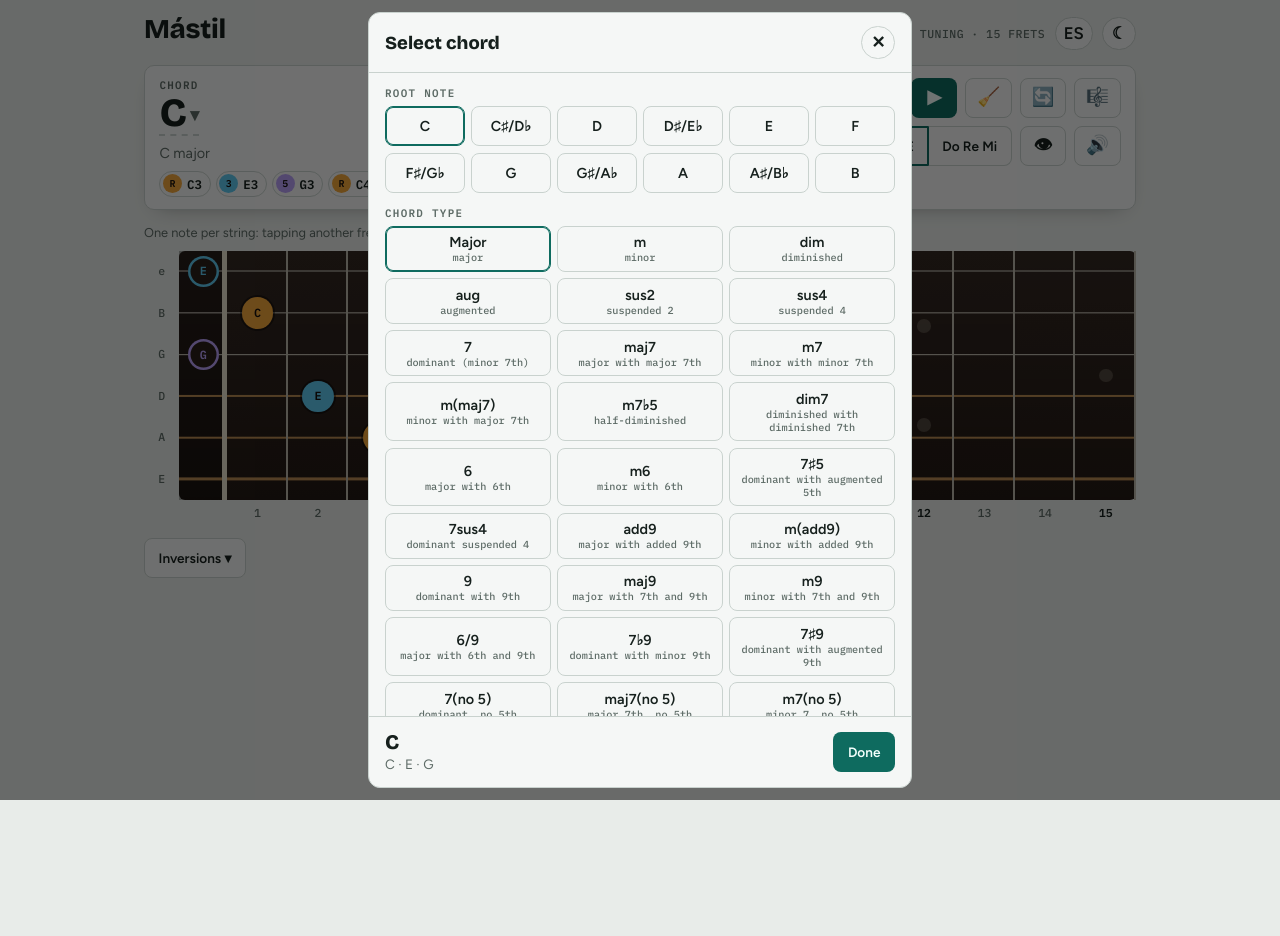
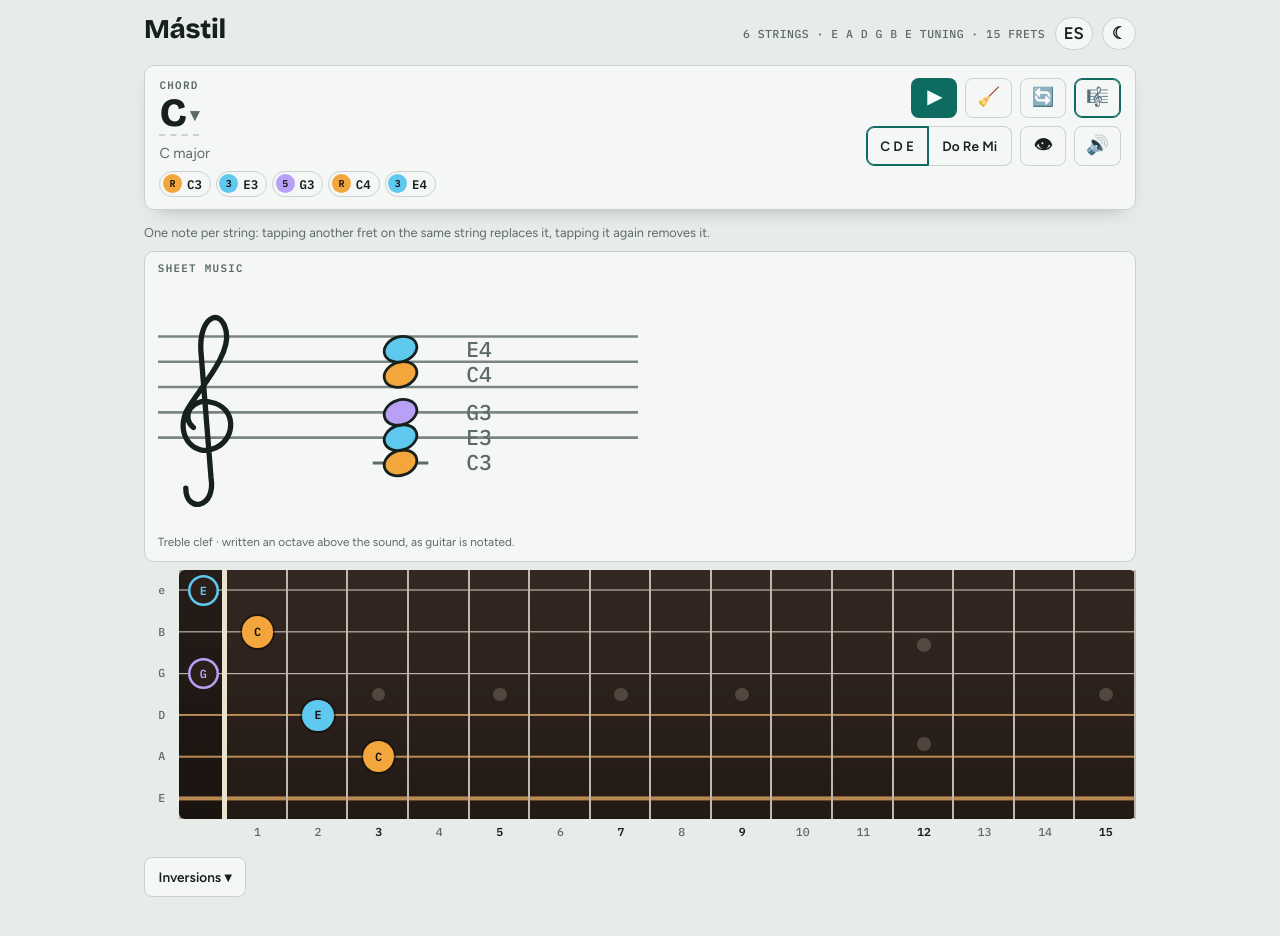
Before and after one commit to Fernando-Contreras/Fretboard, a plain HTML site: page site/index.html in a window 1280 px wide. Both pictures are taken after a click on the button "View as sheet music". Before the commit the page ends 800 px from the top, so only its background shows below. Drawn offline with Linux system fonts and the light colour scheme.

Commit message:
Partitura: el boton de nota musical muestra lo del mastil en pentagrama; enlace para elegir acorde sin acorde

```diff
--- a/site/index.html
+++ b/site/index.html
@@ -143,6 +143,10 @@ dialog.builder::backdrop{background:rgba(0,0,0,.55)}
 .bigbtn{font:inherit;letter-spacing:inherit;color:inherit;background:none;border:0;padding:0;margin:0;text-align:left;cursor:pointer;overflow-wrap:anywhere;border-bottom:2px dashed var(--line)}
 .bigbtn::after{content:" ▾";font-size:.45em;color:var(--muted);vertical-align:middle}
 .bigbtn:hover{border-bottom-color:var(--accent)}.bigbtn:focus-visible{outline:2px solid var(--accent);outline-offset:3px}
+.linkbtn{font:600 .8rem var(--font-b);color:var(--accent);background:none;border:0;padding:.2rem 0;cursor:pointer;text-decoration:underline dotted;text-underline-offset:3px}
+.sheet{background:var(--panel);border:1px solid var(--line);border-radius:10px;padding:.6rem .8rem;display:grid;gap:.35rem}
+.sheet svg{width:100%;max-width:30rem;max-height:17rem;height:auto;color:var(--ink)}
+.sheet .cap{font-size:.74rem;color:var(--muted)}
 #tip{position:fixed;z-index:60;left:0;top:0;background:var(--ink);color:var(--bg);font:600 .78rem/1.3 var(--font-b);padding:.35rem .6rem;border-radius:6px;pointer-events:none;max-width:16rem;opacity:0}
 #tip.show{opacity:1}
 </style>
@@ -165,7 +169,7 @@ dialog.builder::backdrop{background:rgba(0,0,0,.55)}
         <button class="btn primary ib" id="strum" data-t="strum">▶</button>
         <button class="btn ib" id="clear" data-t="clear">🧹</button>
         <button class="btn ib" id="rotate" data-t="rotate">🔄</button>
-        <button class="btn ib" id="build" data-t="build">🎼</button>
+        <button class="btn ib" id="build" data-t="sheet" aria-pressed="false">🎼</button>
       </div>
       <div class="row">
         <span class="seg" role="group" aria-label="Notación" data-a="notation">
@@ -179,6 +183,7 @@ dialog.builder::backdrop{background:rgba(0,0,0,.55)}
 
   <section class="stage" id="stage">
     <div class="hintline" id="hint" data-i="hint">Una nota por cuerda: tocar otro traste de la misma cuerda la reemplaza, tocarla de nuevo la quita.</div>
+    <div class="sheet" id="sheet" hidden></div>
     <div class="scroller"><div class="board v" id="board"></div></div>
     <div class="row" id="invrow" hidden><button class="btn" id="invbtn" aria-expanded="false">Inversiones ▾</button></div>
   </section>
@@ -232,7 +237,7 @@ try{const s=localStorage.getItem('mastil-lang'); lang=(s==='es'||s==='en')?s:((n
 const tr=(es,en)=>lang==='en'?en:es;
 const D={
   tag:['6 CUERDAS · AFINACIÓN E A D G B E · 15 TRASTES','6 STRINGS · E A D G B E TUNING · 15 FRETS'],
-  strum:['Tocar','Strum'],clear:['Limpiar','Clear'],rotate:['Girar mástil','Rotate neck'],build:['Seleccionar acorde…','Select chord…'],
+  strum:['Tocar','Strum'],clear:['Limpiar','Clear'],rotate:['Girar mástil','Rotate neck'],sheet:['Ver en partitura','View as sheet music'],
   showall:['Ver todas las notas','Show all notes'],autostrum:['Sonar acorde al agregar','Strum when adding notes'],
   hint:['Una nota por cuerda: tocar otro traste de la misma cuerda la reemplaza, tocarla de nuevo la quita.','One note per string: tapping another fret on the same string replaces it, tapping it again removes it.'],
   build0:['Seleccionar acorde','Select chord'],hroot:['Nota raíz','Root note'],htype:['Tipo de acorde','Chord type'],bok:['Listo','Done'],
@@ -249,7 +254,7 @@ const intName=d=>{
 
 let sel=[null,null,null,null,null,null];
 let notation='let', showAll=false, autoStrum=false, orient=innerWidth<720?'v':'h';
-let curChord=null, invOpen=false, invIdx=0, invMore=false, lastKey='', voiceList=[], pinned=null;
+let curChord=null, sheetOpen=false, invOpen=false, invIdx=0, invMore=false, lastKey='', voiceList=[], pinned=null;
 
 const $=id=>document.getElementById(id);
 const fmt=n=>notation==='sol'?(SOL[n[0]]+n.slice(1)):n;
@@ -467,6 +472,10 @@ function renderReadout(notes,cands){
       h=`<div class="eyebrow">${tr('Intervalo','Interval')}</div><div class="big">${intName(d)}</div><div class="sub">${tr('Solo '+pcs.length+' notas distintas ('+pcs.map(p=>fmt(NEUTRAL[p])).join(' y ')+'), así que no forman un acorde.','Only '+pcs.length+' different notes ('+pcs.map(p=>fmt(NEUTRAL[p])).join(' and ')+'), so they do not form a chord.')}</div><div class="chips">${chips}</div>`}
   }
   el.innerHTML=h;
+  if(!(notes.length>=3&&cands.length)){
+    el.insertAdjacentHTML('beforeend',`<div><button class="linkbtn" id="pickbtn">${tr('Elegir un acorde','Pick a chord')} ▾</button></div>`);
+    $('pickbtn').onclick=()=>openBuilder(null);
+  }
   const cb=$('chordbtn'); if(cb) cb.onclick=()=>openBuilder(cands[0]);
   const ib=$('invbtn'), has=notes.length>=3&&cands.length>0;
   $('invrow').hidden=!has;
@@ -630,7 +639,50 @@ function openBuilder(c){
   if(c&&c.ti<TPL.length){bRoot=c.root;bTi=c.ti}
   buildDlgRender(); dlg.showModal();
 }
-$('build').onclick=()=>openBuilder(curChord);
+/* ---------- partitura ---------- */
+/* Modelo puro: cada nota → letra, alteración, octava escrita (la guitarra se escribe una octava arriba de lo que suena) y posición en el pentagrama. */
+function sheetModel(notes,chord){
+  const map=chord?new Map(chord.tones.map(t=>[t.pc,t])):null, seen=new Set(), items=[];
+  for(const n of notes){
+    if(seen.has(n.midi)) continue; seen.add(n.midi);
+    const pc=n.midi%12, t=map&&map.get(pc), name=t?t.name:NEUTRAL[pc];
+    const L=name[0], acc=name.slice(1), off=[...acc].reduce((a,c)=>a+(c==='♯'?1:-1),0), li=LET.indexOf(L);
+    const w=n.midi+12, wo=Math.round((w-off-LETPC[li])/12)-1, idx=wo*7+li;
+    items.push({midi:n.midi,name,L,acc,off,idx,wo,y:40-(idx-30)*5,role:t?t.role:null,label:name+(wo-1)});
+  }
+  items.sort((a,b)=>a.idx-b.idx||a.midi-b.midi);
+  let prev=null;
+  items.forEach(it=>{it.right=!!prev&&it.idx-prev.idx<=1&&!prev.right; prev=it});
+  items.forEach((it,i)=>{ // columnas de alteraciones para que no se encimen
+    let k=0; for(let j=0;j<i;j++) if(items[j].acc&&Math.abs(items[j].idx-it.idx)<6&&items[j].accCol===k) k++;
+    it.accCol=it.acc?k%3:0;
+  });
+  return items;
+}
+function renderSheet(notes,chord){
+  const box=$('sheet'); box.hidden=!sheetOpen; if(!sheetOpen) return;
+  const items=sheetModel(notes,chord), cx=96, W=190;
+  const ys=items.map(i=>i.y), minY=Math.min(-22,...ys.map(y=>y-12)), maxY=Math.max(76,...ys.map(y=>y+12));
+  let g='';
+  for(let i=0;i<5;i++) g+=`<line x1="0" y1="${i*10}" x2="${W}" y2="${i*10}" stroke="var(--muted)" stroke-width="1" opacity=".8"/>`;
+  g+=`<path d="M 9 60 C 9 70, 21 68, 19 56 L 15 6 C 14 -8, 23 -12, 25 -2 C 27 8, 13 22, 9 30 C 5 40, 13 48, 21 44 C 29 40, 29 28, 19 26 C 11 24, 7 32, 12 36" fill="none" stroke="currentColor" stroke-width="2.1" stroke-linecap="round" stroke-linejoin="round" transform="translate(2 0)"/>`;
+  for(const it of items){
+    const x=cx+(it.right?9:0), col=it.role?`var(--${it.role})`:'var(--neutral)';
+    for(let p=-10;p>=it.y-0.1&&p>=-80;p-=10) g+=`<line x1="${x-11}" y1="${p}" x2="${x+11}" y2="${p}" stroke="var(--muted)" stroke-width="1.2"/>`;
+    for(let p=50;p<=it.y+0.1&&p<=120;p+=10) g+=`<line x1="${x-11}" y1="${p}" x2="${x+11}" y2="${p}" stroke="var(--muted)" stroke-width="1.2"/>`;
+  }
+  for(const it of items){
+    const x=cx+(it.right?9:0), col=it.role?`var(--${it.role})`:'var(--neutral)';
+    g+=`<ellipse cx="${x}" cy="${it.y}" rx="6.6" ry="4.9" transform="rotate(-18 ${x} ${it.y})" fill="${col}" stroke="var(--ink)" stroke-width="1.1"/>`;
+    if(it.acc) g+=`<text x="${cx-15-it.accCol*10}" y="${it.y+4}" text-anchor="middle" font-size="12" fill="currentColor" font-family="var(--font-b)">${it.acc}</text>`;
+    g+=`<text x="${cx+26}" y="${it.y+3}" font-size="8.5" font-family="var(--font-m)" fill="var(--muted)">${fmt(it.name)}${it.wo-1}</text>`;
+  }
+  const names=items.map(i=>fmt(i.name)+(i.wo-1)).join(', ');
+  box.innerHTML=`<div class="eyebrow">${tr('Partitura','Sheet music')}</div>
+    <svg viewBox="0 ${minY} ${W} ${maxY-minY}" role="img" aria-label="${tr('Partitura: ','Sheet music: ')}${names||tr('sin notas','no notes')}">${g}</svg>
+    <div class="cap">${items.length?tr('Clave de sol · escrito una octava arriba del sonido, como se lee la guitarra.','Treble clef · written an octave above the sound, as guitar is notated.'):tr('Toca notas en el mástil y aparecen aquí.','Tap notes on the fretboard and they appear here.')}</div>`;
+}
+$('build').onclick=()=>{sheetOpen=!sheetOpen;$('build').setAttribute('aria-pressed',sheetOpen);update()};
 $('bx').onclick=()=>dlg.close('cancel');
 $('bok').onclick=()=>dlg.close('ok');
 dlg.addEventListener('click',e=>{if(e.target===dlg) dlg.close('cancel')});
@@ -707,7 +759,7 @@ function update(){
   if(pinned){const i=cands.findIndex(x=>x.root===pinned.root&&x.ti===pinned.ti);
     if(i<0) pinned=null; else if(i>0) cands.unshift(...cands.splice(i,1))}
   const chord=cands[0]||null; curChord=chord;
-  renderBoard(chord); renderReadout(notes,cands); renderInv(chord,notes);
+  renderBoard(chord); renderReadout(notes,cands); renderSheet(notes,chord); renderInv(chord,notes);
 }
 $('strum').onclick=()=>strum();
 $('clear').onclick=()=>{sel=[null,null,null,null,null,null];pinned=null;update()};
--- a/site/sw.js
+++ b/site/sw.js
@@ -1,5 +1,5 @@
 // MÃ¡stil: guarda la app para que abra sin internet. Sirve lo guardado y actualiza en segundo plano.
-const CACHE = 'mastil-e67514bc5e';
+const CACHE = 'mastil-69ecd501b5';
 const SHELL = [
   "./",
   "fonts/bricolage-grotesque-latin-600-normal.woff2",
```
Also changed, not shown: tests/run.mjs (+29 -2 lines).
